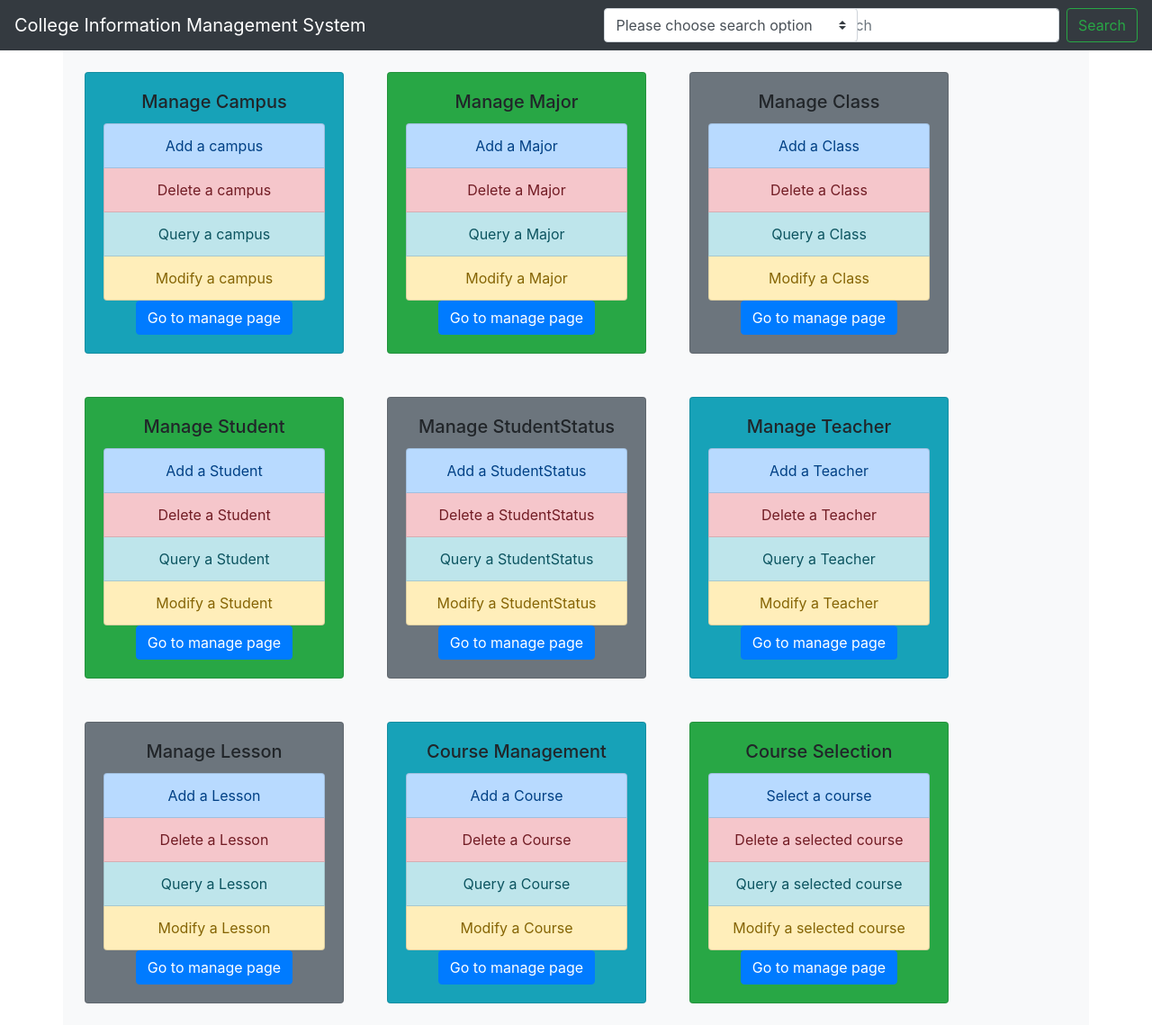
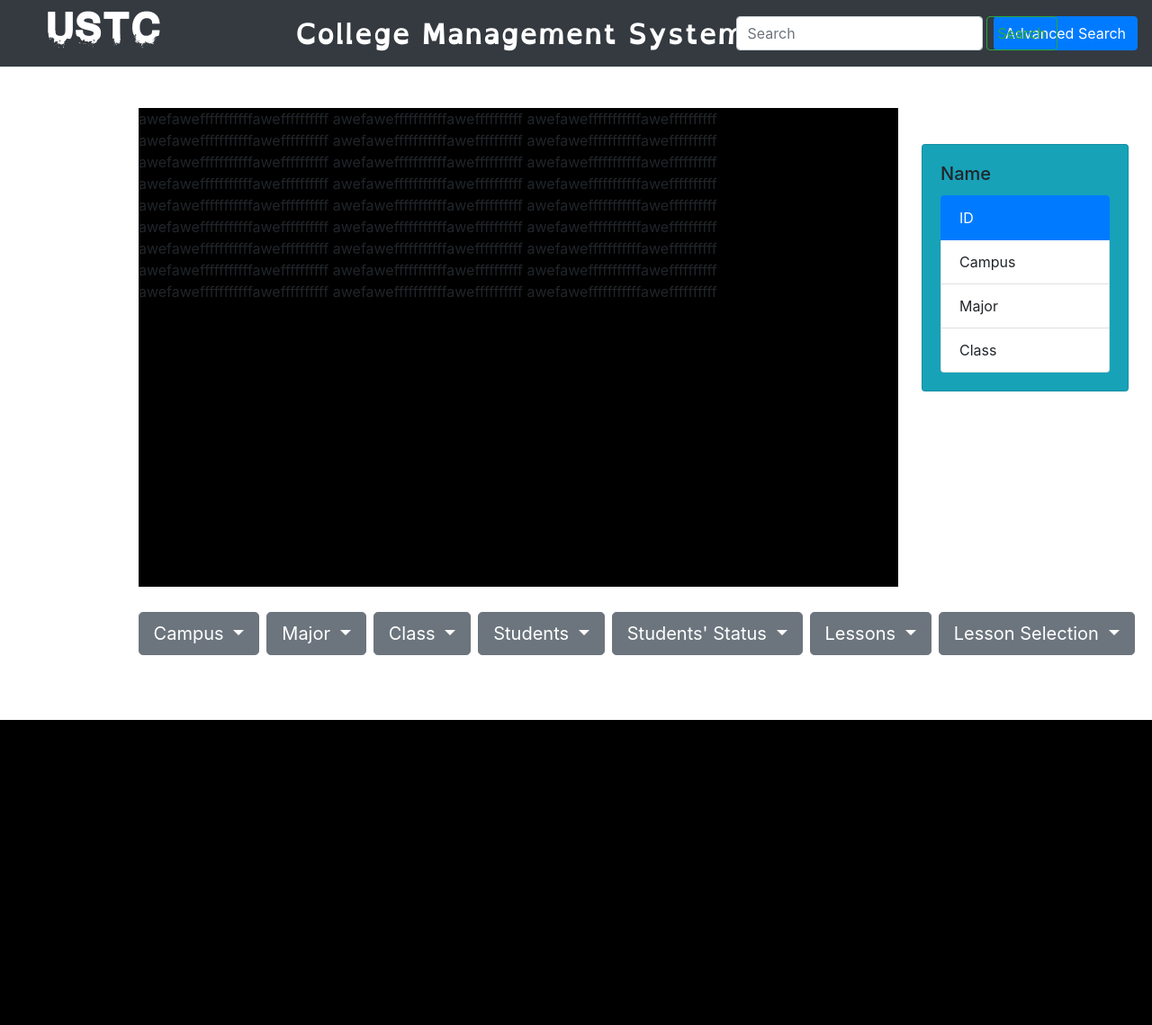
Before and after one commit to USTC-411/USTC-database-lab3, a Django app: page / in a window 1280 px wide. Shown: the whole page at 90% size. After the commit the page ends 800 px from the top, so only its background shows below. Run offline with Django 3.2, Linux system fonts and the light colour scheme; some libraries are stand-ins or nearby versions.

Commit message:
Commit for frontend page 1. almost finish frontend page 2. add 3 fonts file in manager/static/manager/fonts/ 3. add 2 .css file in manager/static/manager/css/ 4. change urls for routing 5. !IMPORTANT! use login.html for an iframe page test in index file

```diff
--- a/SchoolInfoManager/settings.py
+++ b/SchoolInfoManager/settings.py
@@ -119,3 +119,4 @@ USE_TZ = True
 # https://docs.djangoproject.com/en/3.0/howto/static-files/
 
 STATIC_URL = '/static/'
+X_FRAME_OPTIONS = 'SAMEORIGIN'
--- a/SchoolInfoManager/urls.py
+++ b/SchoolInfoManager/urls.py
@@ -20,4 +20,5 @@ from manager import views
 urlpatterns = [
     path('admin/', admin.site.urls),
     path('', views.IndexForStudent),
+    path('login/', views.login),
 ]
--- /dev/null
+++ b/manager/static/manager/css/IndexForStudent.css
@@ -0,0 +1,52 @@
+@font-face {
+  font-family: TheyPerished;
+  src: url("../fonts/TheyPerished.ttf");
+}
+@font-face {
+  font-family: Ubuntu-Title;
+  src: url("../fonts/Ubuntu-Title.ttf");
+}
+@font-face {
+  font-family: OpenDyslexic-Bold;
+  src: url("../fonts/OpenDyslexic-Bold.otf")
+}
+.content {
+  position: absolute;
+  left: 12%;
+  top: 15%;
+  width: 66%;
+  height: 66.5%;
+}
+.logo {
+  position: absolute;
+  font-family: TheyPerished;
+  font-size: 350%;
+  top: -17%;
+  left: 4%;
+  margin: 0%;
+  padding: 0%;
+  border: 0ch;
+  width: 0%;
+}
+.nav-title {
+  position: relative;
+  left: 25%;
+  font-family: OpenDyslexic-Bold;
+  font-size: 200%;
+  border: 0ch;
+}
+.search-form {
+  position: relative;
+  left: 14.3%;
+}
+.management-choice {
+  position: absolute;
+  left: 12%;
+  top: 85%;
+}
+.info {
+  position: absolute;
+  left: 80%;
+  top: 20%;
+  width: 18%;
+}
--- a/manager/templates/manager/IndexForStudent.html
+++ b/manager/templates/manager/IndexForStudent.html
@@ -6,160 +6,119 @@
     <meta name="viewport" content="width=device-width, initial-scale=1, shrink-to-fit=no">
 
     <!-- Bootstrap CSS -->
+    {% load static %}
     <link rel="stylesheet" href="https://stackpath.bootstrapcdn.com/bootstrap/4.5.0/css/bootstrap.min.css" integrity="sha384-9aIt2nRpC12Uk9gS9baDl411NQApFmC26EwAOH8WgZl5MYYxFfc+NcPb1dKGj7Sk" crossorigin="anonymous">
+    <link rel="stylesheet" type="text/css" href="{% static 'manager/css/IndexForStudent.css' %}">
     <script src="https://code.jquery.com/jquery-3.5.1.slim.min.js" integrity="sha384-DfXdz2htPH0lsSSs5nCTpuj/zy4C+OGpamoFVy38MVBnE+IbbVYUew+OrCXaRkfj" crossorigin="anonymous"></script>
     <script src="https://cdn.jsdelivr.net/npm/popper.js@1.16.0/dist/umd/popper.min.js" integrity="sha384-Q6E9RHvbIyZFJoft+2mJbHaEWldlvI9IOYy5n3zV9zzTtmI3UksdQRVvoxMfooAo" crossorigin="anonymous"></script>
     <script src="https://stackpath.bootstrapcdn.com/bootstrap/4.5.0/js/bootstrap.min.js" integrity="sha384-OgVRvuATP1z7JjHLkuOU7Xw704+h835Lr+6QL9UvYjZE3Ipu6Tp75j7Bh/kR0JKI" crossorigin="anonymous"></script>
     <title>Homepage</title>
   </head>
   <body>
-    <nav class="navbar navbar-dark bg-dark ">
-      <a class="navbar-brand">College Information Management System</a>
-      <div class="col-md-3" style="left: 12%;">
-        <select class="custom-select" id="validationCustom04" required>
-          <option selected disabled value="">Please choose search option</option>
-          <option>Lessons</option>
-          <option>Students</option>
-        </select>
-        <div class="invalid-feedback">
-          Please select a valid option
-        </div>
-      </div>
-      <form class="form-inline">
-        <input class="form-control mr-sm-2" type="search" placeholder="Search" aria-label="Search">
+
+    <nav class="navbar navbar-dark bg-dark top-bar">
+      <a class="navbar-brand logo">USTC</a>
+      <a class="navbar-brand nav-title">College Management System</a>
+      <form class="form-inline search-form">
+        <input class="form-control mr-sm-1" type="search" placeholder="Search" aria-label="Search">
         <button class="btn btn-outline-success my-2 my-sm-0" type="submit">Search</button>
       </form>
+      <button class="btn btn-primary my-2 my-sm-0" type="submit">Advanced Search</button>
     </nav>
 
-    <div class="container bg-light">
-      <div class="row" style="">
-        <div class="card text-center bg-info m-4" style="width: 18rem;">
-          <div class="card-body">
-            <h5 class="card-title">Manage Campus</h5>
-            <ul class="list-group">
-              <li class="list-group-item list-group-item-primary">Add a campus</li>
-              <li class="list-group-item list-group-item-danger">Delete a campus</li>
-              <li class="list-group-item list-group-item-info">Query a campus</li>
-              <li class="list-group-item list-group-item-warning">Modify a campus</li>
-            </ul>
-            <a href="#" class="btn btn-primary">Go to manage page</a>
+    <div class="btn-toolbar management-choice" role="toolbar" aria-label="Toolbar with button groups">
+      <div class="dropdown">
+        <button class="btn btn-secondary dropdown-toggle btn-lg mr-2" type="button" data-toggle="dropdown" aria-haspopup="true" aria-expanded="false">
+          Campus
+        </button>
+        <div class="dropdown-menu" aria-labelledby="dropdownMenuButton">
+          <a class="dropdown-item" href="#">Action</a>
+          <a class="dropdown-item" href="#">Another action</a>
+          <a class="dropdown-item" href="#">Something else here</a>
         </div>
       </div>
 
-        <div class="card text-center bg-success m-4" style="width: 18rem;">
-          <div class="card-body">
-            <h5 class="card-title">Manage Major</h5>
-            <ul class="list-group">
-              <li class="list-group-item list-group-item-primary">Add a Major</li>
-              <li class="list-group-item list-group-item-danger">Delete a Major</li>
-              <li class="list-group-item list-group-item-info">Query a Major</li>
-              <li class="list-group-item list-group-item-warning">Modify a Major</li>
-            </ul>
-            <a href="#" class="btn btn-primary">Go to manage page</a>
+      <div class="dropdown">
+        <button class="btn btn-secondary dropdown-toggle btn-lg mr-2" type="button" data-toggle="dropdown" aria-haspopup="true" aria-expanded="false">
+          Major
+        </button>
+        <div class="dropdown-menu" aria-labelledby="dropdownMenuButton">
+          <a class="dropdown-item" href="#">Action</a>
+          <a class="dropdown-item" href="#">Another action</a>
+          <a class="dropdown-item" href="#">Something else here</a>
         </div>
       </div>
 
-        <div class="card text-center bg-secondary m-4" style="width: 18rem;">
-          <div class="card-body">
-            <h5 class="card-title">Manage Class</h5>
-            <ul class="list-group">
-              <li class="list-group-item list-group-item-primary">Add a Class</li>
-              <li class="list-group-item list-group-item-danger">Delete a Class</li>
-              <li class="list-group-item list-group-item-info">Query a Class</li>
-              <li class="list-group-item list-group-item-warning">Modify a Class</li>
-            </ul>
-            <a href="#" class="btn btn-primary">Go to manage page</a>
+      <div class="dropdown">
+        <button class="btn btn-secondary dropdown-toggle btn-lg mr-2" type="button" data-toggle="dropdown" aria-haspopup="true" aria-expanded="false">
+          Class
+        </button>
+        <div class="dropdown-menu" aria-labelledby="dropdownMenuButton">
+          <a class="dropdown-item" href="#">Action</a>
+          <a class="dropdown-item" href="#">Another action</a>
+          <a class="dropdown-item" href="#">Something else here</a>
         </div>
+      </div>
+
+      <div class="dropdown">
+        <button class="btn btn-secondary dropdown-toggle btn-lg mr-2" type="button" data-toggle="dropdown" aria-haspopup="true" aria-expanded="false">
+          Students
+        </button>
+        <div class="dropdown-menu" aria-labelledby="dropdownMenuButton">
+          <a class="dropdown-item" href="#">Action</a>
+          <a class="dropdown-item" href="#">Another action</a>
+          <a class="dropdown-item" href="#">Something else here</a>
+        </div>
+      </div>
+
+      <div class="dropdown">
+        <button class="btn btn-secondary dropdown-toggle btn-lg mr-2" type="button" data-toggle="dropdown" aria-haspopup="true" aria-expanded="false">
+          Students' Status
+        </button>
+        <div class="dropdown-menu" aria-labelledby="dropdownMenuButton">
+          <a class="dropdown-item" href="#">Action</a>
+          <a class="dropdown-item" href="#">Another action</a>
+          <a class="dropdown-item" href="#">Something else here</a>
+        </div>
+      </div>
+
+      <div class="dropdown">
+        <button class="btn btn-secondary dropdown-toggle btn-lg mr-2" type="button" data-toggle="dropdown" aria-haspopup="true" aria-expanded="false">
+          Lessons
+        </button>
+        <div class="dropdown-menu" aria-labelledby="dropdownMenuButton">
+          <a class="dropdown-item" href="#">Action</a>
+          <a class="dropdown-item" href="#">Another action</a>
+          <a class="dropdown-item" href="#">Something else here</a>
+        </div>
+      </div>
+
+      <div class="dropdown">
+        <button class="btn btn-secondary dropdown-toggle btn-lg mr-2" type="button" data-toggle="dropdown" aria-haspopup="true" aria-expanded="false">
+          Lesson Selection
+        </button>
+        <div class="dropdown-menu" aria-labelledby="dropdownMenuButton">
+          <a class="dropdown-item" href="#">Action</a>
+          <a class="dropdown-item" href="#">Another action</a>
+          <a class="dropdown-item" href="#">Something else here</a>
         </div>
       </div>
     </div>
 
-    <div class="container bg-light">
-      <div class="row">
-        <div class="card text-center bg-success m-4" style="width: 18rem;">
+    <div class="card info bg-info">
       <div class="card-body">
-            <h5 class="card-title">Manage Student</h5>
+        <h5 class="card-title">Name</h5>
         <ul class="list-group">
-              <li class="list-group-item list-group-item-primary">Add a Student</li>
-              <li class="list-group-item list-group-item-danger">Delete a Student</li>
-              <li class="list-group-item list-group-item-info">Query a Student</li>
-              <li class="list-group-item list-group-item-warning">Modify a Student</li>
+          <li class="list-group-item active">ID</li>
+          <li class="list-group-item">Campus</li>
+          <li class="list-group-item">Major</li>
+          <li class="list-group-item">Class</li>
         </ul>
-            <a href="#" class="btn btn-primary">Go to manage page</a>
       </div>
     </div>
 
-        <div class="card text-center bg-secondary m-4" style="width: 18rem;">
-          <div class="card-body">
-            <h5 class="card-title">Manage StudentStatus</h5>
-            <ul class="list-group">
-              <li class="list-group-item list-group-item-primary">Add a StudentStatus</li>
-              <li class="list-group-item list-group-item-danger">Delete a StudentStatus</li>
-              <li class="list-group-item list-group-item-info">Query a StudentStatus</li>
-              <li class="list-group-item list-group-item-warning">Modify a StudentStatus</li>
-            </ul>
-            <a href="#" class="btn btn-primary">Go to manage page</a>
+    <div class="embed-responsive embed-responsive-1by1 content">
+      <iframe class="embed-responsive-item" src="login/"></iframe>
     </div>
-        </div>
-
-        <div class="card text-center bg-info m-4" style="width: 18rem;">
-          <div class="card-body">
-            <h5 class="card-title">Manage Teacher</h5>
-            <ul class="list-group">
-              <li class="list-group-item list-group-item-primary">Add a Teacher</li>
-              <li class="list-group-item list-group-item-danger">Delete a Teacher</li>
-              <li class="list-group-item list-group-item-info">Query a Teacher</li>
-              <li class="list-group-item list-group-item-warning">Modify a Teacher</li>
-            </ul>
-            <a href="#" class="btn btn-primary">Go to manage page</a>
-          </div>
-        </div>
-      </div>
-    </div>
-
-    <div class="container bg-light">
-      <div class="row">
-        <div class="card text-center bg-secondary m-4" style="width: 18rem;">
-          <div class="card-body">
-            <h5 class="card-title">Manage Lesson</h5>
-            <ul class="list-group">
-              <li class="list-group-item list-group-item-primary">Add a Lesson</li>
-              <li class="list-group-item list-group-item-danger">Delete a Lesson</li>
-              <li class="list-group-item list-group-item-info">Query a Lesson</li>
-              <li class="list-group-item list-group-item-warning">Modify a Lesson</li>
-            </ul>
-            <a href="#" class="btn btn-primary">Go to manage page</a>
-          </div>
-        </div>
-
-        <div class="card text-center bg-info m-4" style="width: 18rem;">
-          <div class="card-body">
-            <h5 class="card-title">Course Management</h5>
-            <ul class="list-group">
-              <li class="list-group-item list-group-item-primary">Add a Course</li>
-              <li class="list-group-item list-group-item-danger">Delete a Course</li>
-              <li class="list-group-item list-group-item-info">Query a Course</li>
-              <li class="list-group-item list-group-item-warning">Modify a Course</li>
-            </ul>
-            <a href="#" class="btn btn-primary">Go to manage page</a>
-          </div>
-        </div>
-
-        <div class="card text-center bg-success m-4" style="width: 18rem;">
-          <div class="card-body">
-            <h5 class="card-title">Course Selection</h5>
-            <ul class="list-group">
-              <li class="list-group-item list-group-item-primary">Select a course</li>
-              <li class="list-group-item list-group-item-danger">Delete a selected course</li>
-              <li class="list-group-item list-group-item-info">Query a selected course</li>
-              <li class="list-group-item list-group-item-warning">Modify a selected course</li>
-            </ul>
-            <a href="#" class="btn btn-primary">Go to manage page</a>
-          </div>
-        </div>
-      </div>
-    </div>
-
-
   </body>
 </html>
--- a/manager/templates/manager/login.html
+++ b/manager/templates/manager/login.html
@@ -0,0 +1,46 @@
+<!doctype html>
+<html lang="en">
+  <head>
+    <!-- Required meta tags -->
+    <meta charset="utf-8">
+    <meta name="viewport" content="width=device-width, initial-scale=1, shrink-to-fit=no">
+
+    <!-- Bootstrap CSS -->
+    {% load static %}
+    <link rel="stylesheet" href="https://stackpath.bootstrapcdn.com/bootstrap/4.5.0/css/bootstrap.min.css" integrity="sha384-9aIt2nRpC12Uk9gS9baDl411NQApFmC26EwAOH8WgZl5MYYxFfc+NcPb1dKGj7Sk" crossorigin="anonymous">
+    <link rel="stylesheet" type="text/css" href="{% static 'manager/login.css' %}">
+    <script src="https://code.jquery.com/jquery-3.5.1.slim.min.js" integrity="sha384-DfXdz2htPH0lsSSs5nCTpuj/zy4C+OGpamoFVy38MVBnE+IbbVYUew+OrCXaRkfj" crossorigin="anonymous"></script>
+    <script src="https://cdn.jsdelivr.net/npm/popper.js@1.16.0/dist/umd/popper.min.js" integrity="sha384-Q6E9RHvbIyZFJoft+2mJbHaEWldlvI9IOYy5n3zV9zzTtmI3UksdQRVvoxMfooAo" crossorigin="anonymous"></script>
+    <script src="https://stackpath.bootstrapcdn.com/bootstrap/4.5.0/js/bootstrap.min.js" integrity="sha384-OgVRvuATP1z7JjHLkuOU7Xw704+h835Lr+6QL9UvYjZE3Ipu6Tp75j7Bh/kR0JKI" crossorigin="anonymous"></script>
+    <title>Login</title>
+  </head>
+  <body style="background-color: black;">
+    <h>awefawefffffffffffaweffffffffff</h>
+    <h>awefawefffffffffffaweffffffffff</h>
+    <h>awefawefffffffffffaweffffffffff</h>
+    <h>awefawefffffffffffaweffffffffff</h>
+    <h>awefawefffffffffffaweffffffffff</h>
+    <h>awefawefffffffffffaweffffffffff</h>
+    <h>awefawefffffffffffaweffffffffff</h>
+    <h>awefawefffffffffffaweffffffffff</h>
+    <h>awefawefffffffffffaweffffffffff</h>
+    <h>awefawefffffffffffaweffffffffff</h>
+    <h>awefawefffffffffffaweffffffffff</h>
+    <h>awefawefffffffffffaweffffffffff</h>
+    <h>awefawefffffffffffaweffffffffff</h>
+    <h>awefawefffffffffffaweffffffffff</h>
+    <h>awefawefffffffffffaweffffffffff</h>
+    <h>awefawefffffffffffaweffffffffff</h>
+    <h>awefawefffffffffffaweffffffffff</h>
+    <h>awefawefffffffffffaweffffffffff</h>
+    <h>awefawefffffffffffaweffffffffff</h>
+    <h>awefawefffffffffffaweffffffffff</h>
+    <h>awefawefffffffffffaweffffffffff</h>
+    <h>awefawefffffffffffaweffffffffff</h>
+    <h>awefawefffffffffffaweffffffffff</h>
+    <h>awefawefffffffffffaweffffffffff</h>
+    <h>awefawefffffffffffaweffffffffff</h>
+    <h>awefawefffffffffffaweffffffffff</h>
+    <h>awefawefffffffffffaweffffffffff</h>
+  </body>
+</html>
--- a/manager/views.py
+++ b/manager/views.py
@@ -6,3 +6,6 @@ from django.shortcuts import render, redirect
 # Create your views here.
 def IndexForStudent(request):
   return render(request, 'manager/IndexForStudent.html')
+
+def login(request):
+  return render(request, 'manager/login.html')
```
Also changed, not shown: manager/static/manager/fonts/OpenDyslexic-Bold.otf (added), manager/static/manager/fonts/TheyPerished.ttf (added), manager/static/manager/fonts/Ubuntu-Title.ttf (added). Lines whose indentation alone changed are shown as unchanged.
